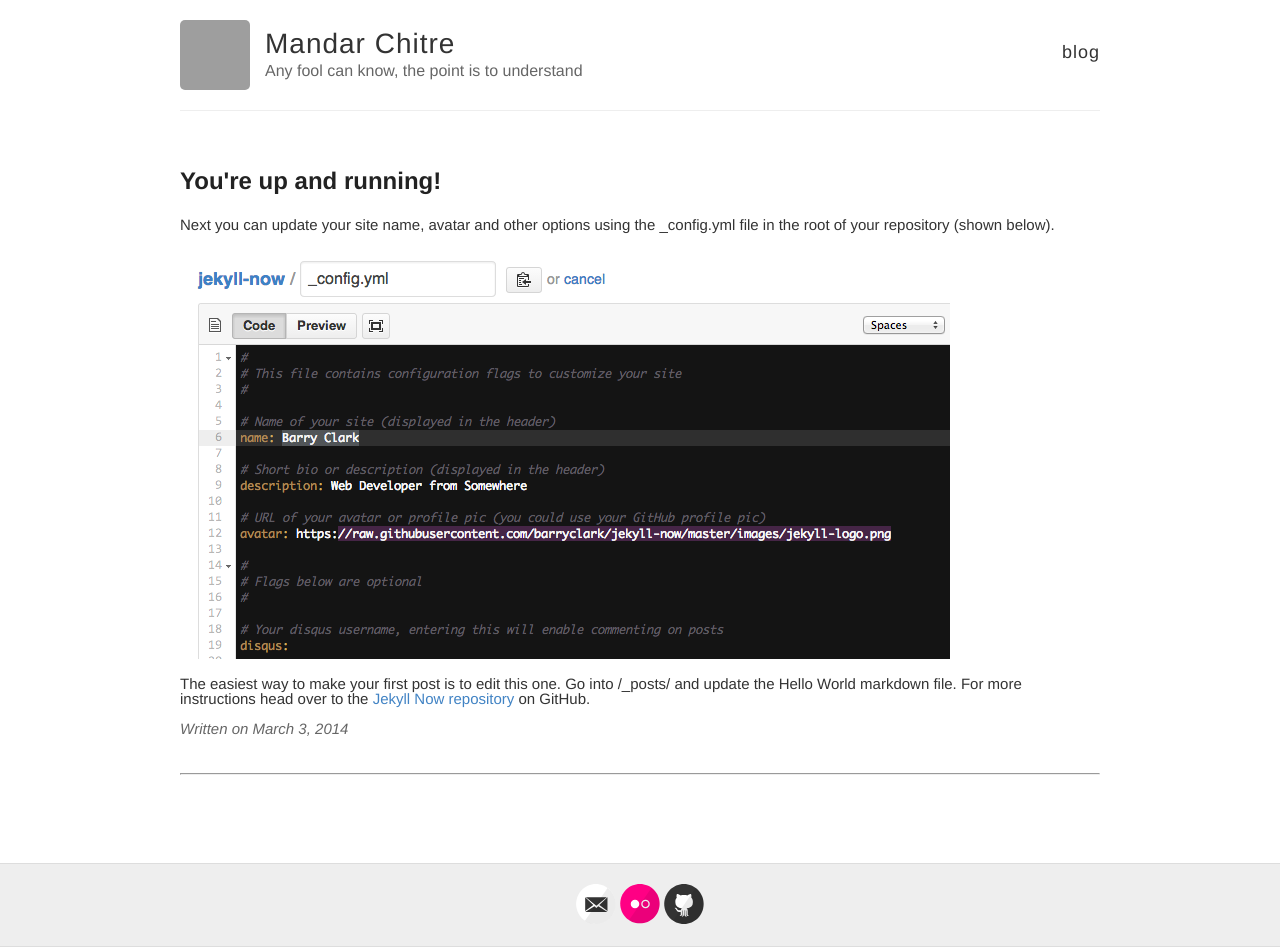
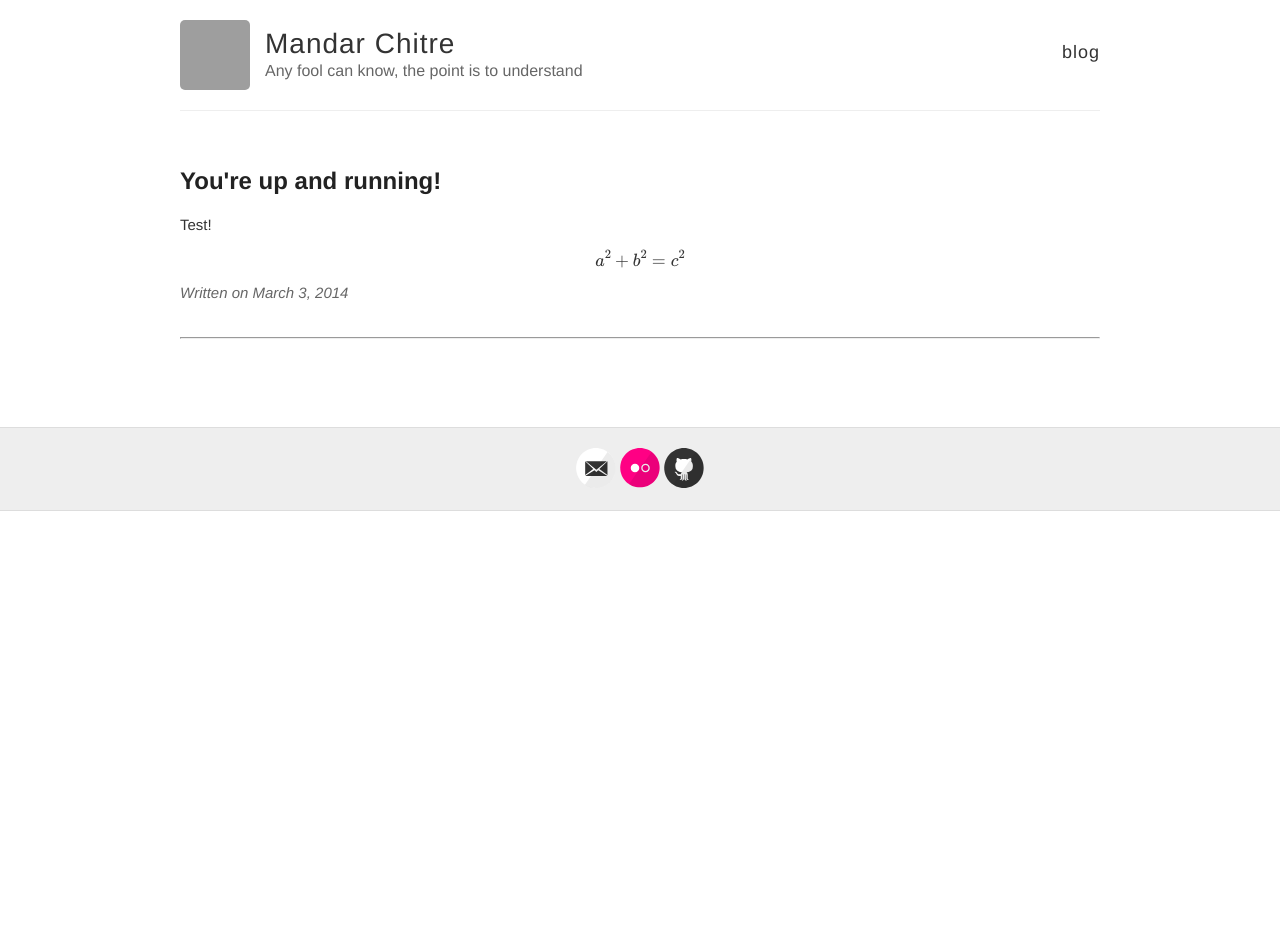
Before and after one commit to mchitre/mchitre-blog, a Jekyll site: the page built from _posts/2014-3-3-Hello-World.md, in a window 1280 px wide. Built offline with Jekyll 4.4.1, drawn with Linux system fonts in a browser that asks for light colours; formulas are drawn with MathJax 3; comment, search, counter and statistics services are not loaded; after the commit the page ends 900 px from its top, so only the background shows below that; grey boxes are pictures that could not be loaded.

Commit message:
Enabled MathJAX

```diff
--- a/_layouts/default.html
+++ b/_layouts/default.html
@@ -11,6 +11,7 @@
 
     <link rel="stylesheet" type="text/css" href="{{ site.baseurl }}/style.css" />
     <link rel="alternate" type="application/rss+xml" title="{{ site.name }} - {{ site.description }}" href="{{ site.baseurl }}/feed.xml" />
+    <script type="text/javascript" src="http://cdn.mathjax.org/mathjax/latest/MathJax.js?config=TeX-AMS-MML_HTMLorMML"></script>
   </head>
 
   <body>
--- a/_posts/2014-3-3-Hello-World.md
+++ b/_posts/2014-3-3-Hello-World.md
@@ -3,8 +3,6 @@ layout: post
 title: You're up and running!
 ---
 
-Next you can update your site name, avatar and other options using the _config.yml file in the root of your repository (shown below).
+Test!
 
-![_config.yml]({{ site.baseurl }}/images/config.png)
-
-The easiest way to make your first post is to edit this one. Go into /_posts/ and update the Hello World markdown file. For more instructions head over to the [Jekyll Now repository](https://github.com/barryclark/jekyll-now) on GitHub.
+$$a^2 + b^2 = c^2$$
```
